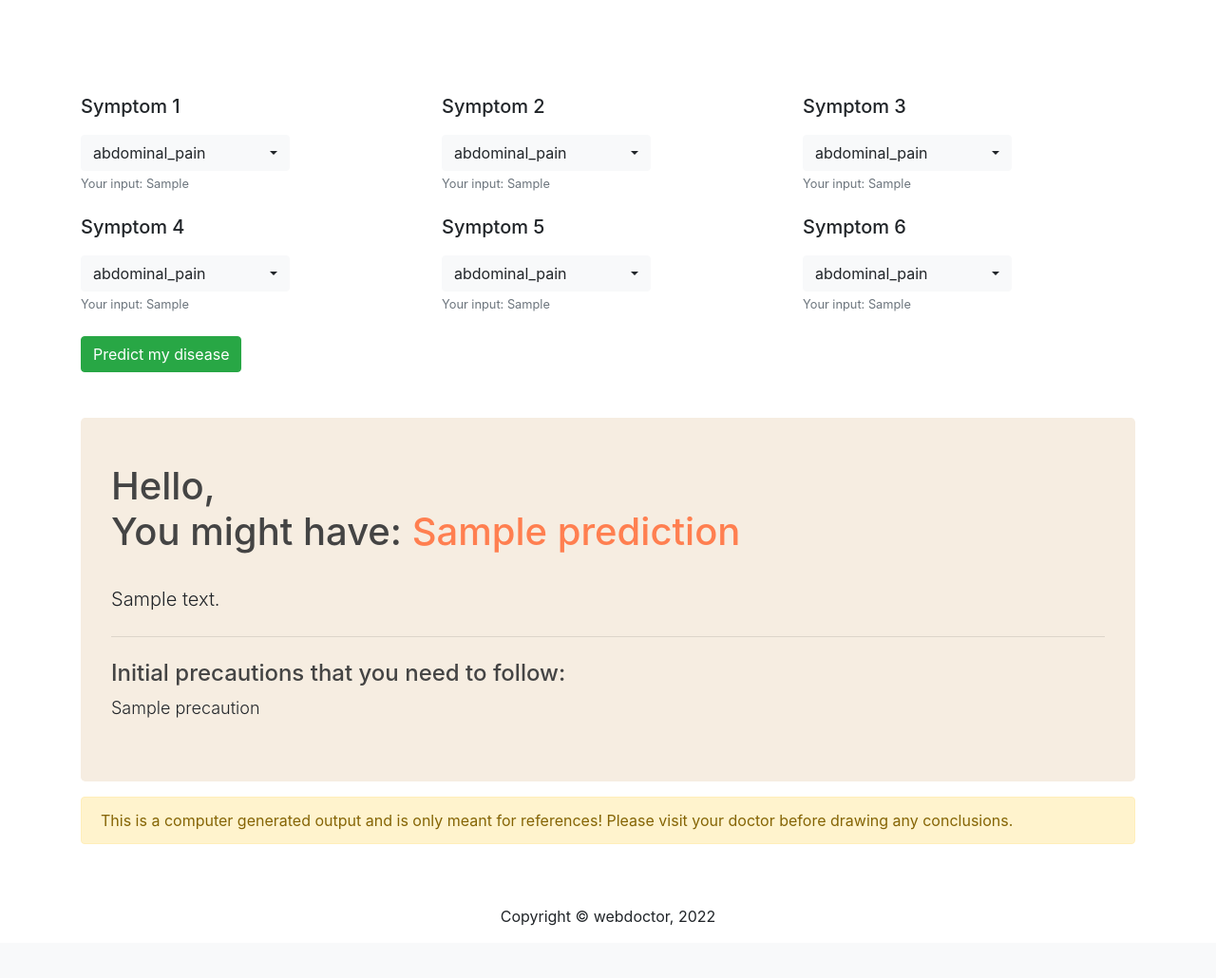
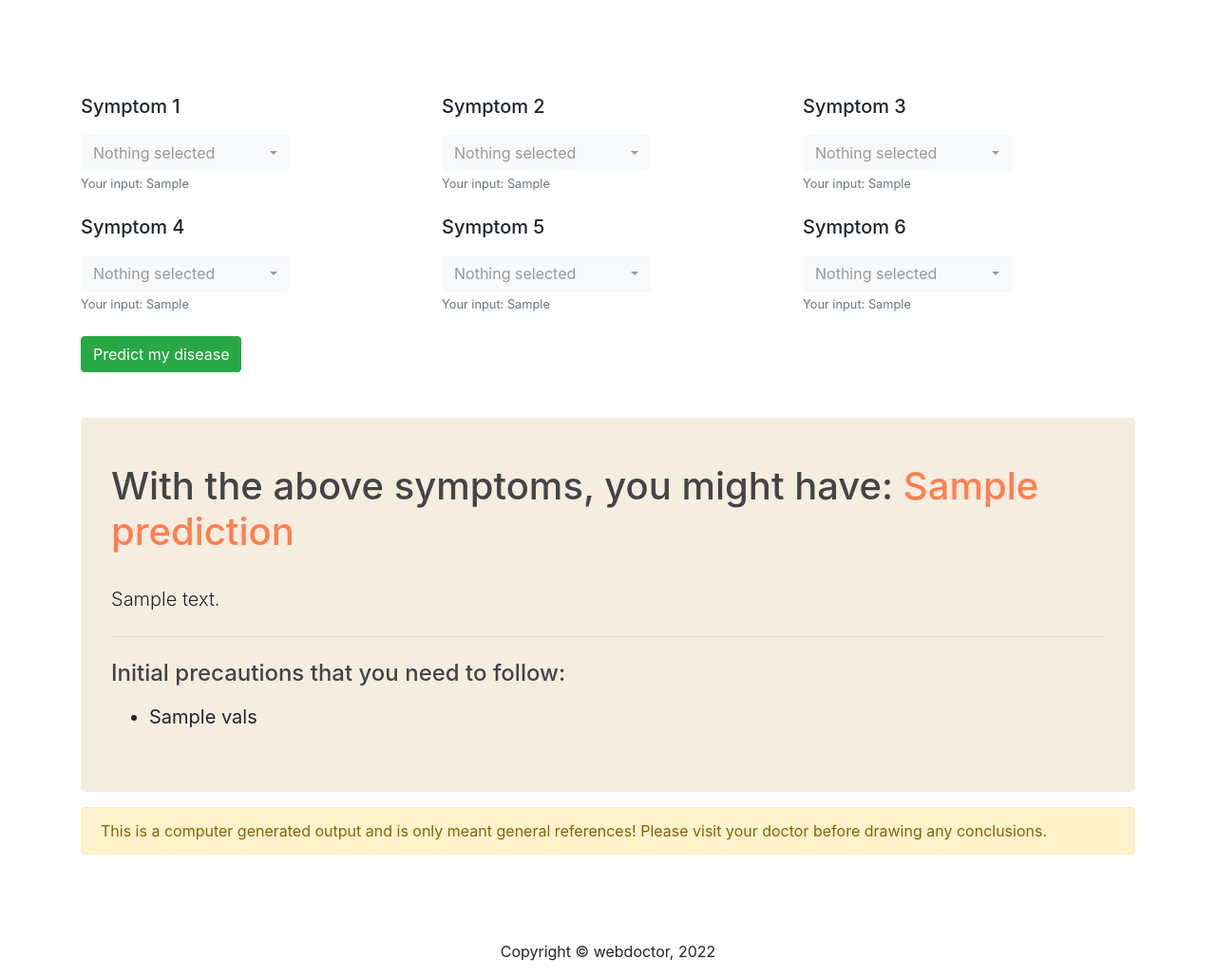
Before and after one commit to Bikesh14/Disease_Prediction, a Flask app: template templates/index.html in a window 1280 px wide. Shown: the part 68-1098 px from the top of the page at 95% size. Before the commit the page ends 1043 px from the top, so only its background shows below. Run offline with Flask 2, Linux system fonts and the light colour scheme; the template is opened without the code that fills it: most values are stand-ins (such as "Sample title", 1, 10 or a date in 2020); parts of the project's set-up code (start-up, migrations or seed data) failed here and were passed over; some libraries are stand-ins or nearby versions.

Commit message:
disease prediction final

```diff
--- a/app.py
+++ b/app.py
@@ -35,8 +35,16 @@ def index():
         prediction_str=" ".join(prediction)
         print()
 
-        description= symptom_description[prediction_str]
-        precaution= symptom_precaution[prediction_str]
+        try:
+            description= symptom_description[prediction_str]
+        except:
+            description= "No description about the disease is found in the database. You may find more information on the web"
+
+        try:
+            precaution= symptom_precaution[prediction_str]
+            precaution=list(precaution.split(","))
+        except:
+            precaution= "No precautions found at the moment. Kindly consult your doctor"
 
         return render_template('index.html', prediction=prediction_str, description=description, precaution=precaution, symptom1=symptoms_list[0], symptom2=symptoms_list[1], symptom3=symptoms_list[2], symptom4=symptoms_list[3], symptom5=symptoms_list[4], symptom6=symptoms_list[5])
 
--- a/templates/index.html
+++ b/templates/index.html
@@ -36,7 +36,8 @@
       <div class="row mb-2">
         <div class="form-group col-md-4">
           <h5>Symptom 1</h5>
-          <select class="selectpicker" data-live-search="true">
+          <select name="symptom1" class="selectpicker" data-live-search="true">
+            <option></option>
             <option>abdominal_pain</option>
             <option>abnormal_menstruation</option>
             <option>acidity</option>
@@ -178,7 +179,8 @@
 
         <div class="form-group col-md-4">
           <h5>Symptom 2</h5>
-          <select class="selectpicker" data-live-search="true">
+          <select name="symptom2" class="selectpicker" data-live-search="true">
+            <option></option>
             <option>abdominal_pain</option>
             <option>abnormal_menstruation</option>
             <option>acidity</option>
@@ -320,7 +322,8 @@
         </div>
         <div class="form-group col-md-4">
           <h5>Symptom 3</h5>
-          <select class="selectpicker" data-live-search="true">
+          <select name="symptom3" class="selectpicker" data-live-search="true">
+            <option></option>
             <option>abdominal_pain</option>
             <option>abnormal_menstruation</option>
             <option>acidity</option>
@@ -464,7 +467,8 @@
       <div class="row mb-2">
         <div class="form-group col-md-4">
           <h5>Symptom 4</h5>
-          <select class="selectpicker" data-live-search="true">
+          <select name="symptom4" class="selectpicker" data-live-search="true">
+            <option></option>
             <option>abdominal_pain</option>
             <option>abnormal_menstruation</option>
             <option>acidity</option>
@@ -606,7 +610,8 @@
         </div>
         <div class="form-group col-md-4">
           <h5>Symptom 5</h5>
-          <select class="selectpicker" data-live-search="true">
+          <select name="symptom5" class="selectpicker" data-live-search="true">
+            <option></option>
             <option>abdominal_pain</option>
             <option>abnormal_menstruation</option>
             <option>acidity</option>
@@ -748,7 +753,8 @@
         </div>
         <div class="form-group col-md-4">
           <h5>Symptom 6</h5>
-          <select class="selectpicker" data-live-search="true">
+          <select name="symptom6" class="selectpicker" data-live-search="true">
+            <option></option>
             <option>abdominal_pain</option>
             <option>abnormal_menstruation</option>
             <option>acidity</option>
@@ -892,23 +898,30 @@
       <input type="submit" class="btn btn-success" value="Predict my disease">
     </form>
 
+    {% if prediction %}
       <div class="jumbotron my-5" style="background-color: rgb(246, 237, 225); margin-bottom: 16px !important; padding: 3rem 2rem;">
-      <h1 class="display-5" style="color: #444">Hello, <br>
-        You might have: <span style="color: coral;">{{prediction}}</span></h1>
+        <h1 class="display-5" style="color: #444">With the above symptoms, you might have: <span style="color: coral;">{{prediction}}</span></h1>
           <br>
         <p class="lead">{{description}}</p>
         <hr class="my-4">
         <h4 style="color: #444">Initial precautions that you need to follow:</h4>
-      <p class="lead" style="font-size: 18px;">{{precaution}}</p>
+        <p class="lead" style="font-size: 18px;">
+          <ul>
+            {% for vals in precaution %}
+              <li style="font-size: 20px;">{{vals}}</li>
+            {% endfor %}
+            </ul>
+        </p>
       </div>
 
       <div class="alert alert-warning" role="alert">
-      This is a computer generated output and is only meant for references! Please visit your doctor before drawing any conclusions.
+        This is a computer generated output and is only meant general references! Please visit your doctor before drawing any conclusions.
       </div>
+
+    {% endif %}
   </div>
-  <footer class="pt-5 pb-3">
-    <div class="container" style="text-align: center;">
-      Copyright &copy; webdoctor, 2022
+  <footer class="pt-7 pb-3">
+    <div class="container" style="text-align: center; margin-top: 90px;" >Copyright &copy; webdoctor, 2022
     </div>
   </footer>
 
--- a/templates/summarizer.html
+++ b/templates/summarizer.html
@@ -28,7 +28,7 @@
 <body>
   <nav class="navbar navbar-expand-lg navbar-light bg-light">
     <div class="container">
-      <a class="navbar-brand" href="index.html" style="font-size: 28px; font-weight: bold;">web<span style="color: coral; font-weight: normal;">doctor</span></a>
+      <a class="navbar-brand" href="{{ url_for('index') }}" style="font-size: 28px; font-weight: bold;">web<span style="color: coral; font-weight: normal;">doctor</span></a>
       <ul class="navbar-nav" style="display: flex !important; flex-direction: row;">
         <li class="nav-item">
           <a class="nav-link mr-3" href="{{ url_for('index') }}" style="font-size: 18px;">Predict</a>
```
Also changed, not shown: dict_converter.py (+4 -3 lines), symptom_Description.txt (+1 -1 lines). Lines whose indentation alone changed are shown as unchanged.
